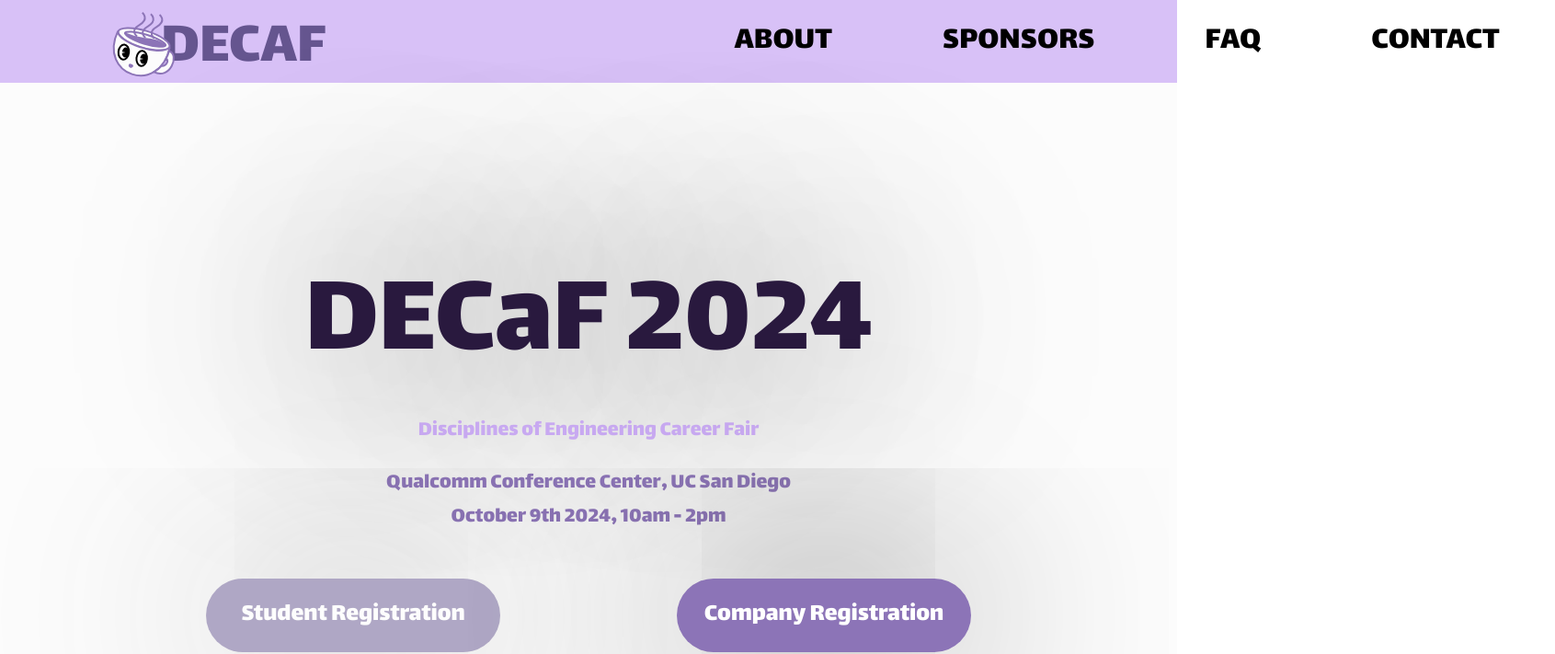
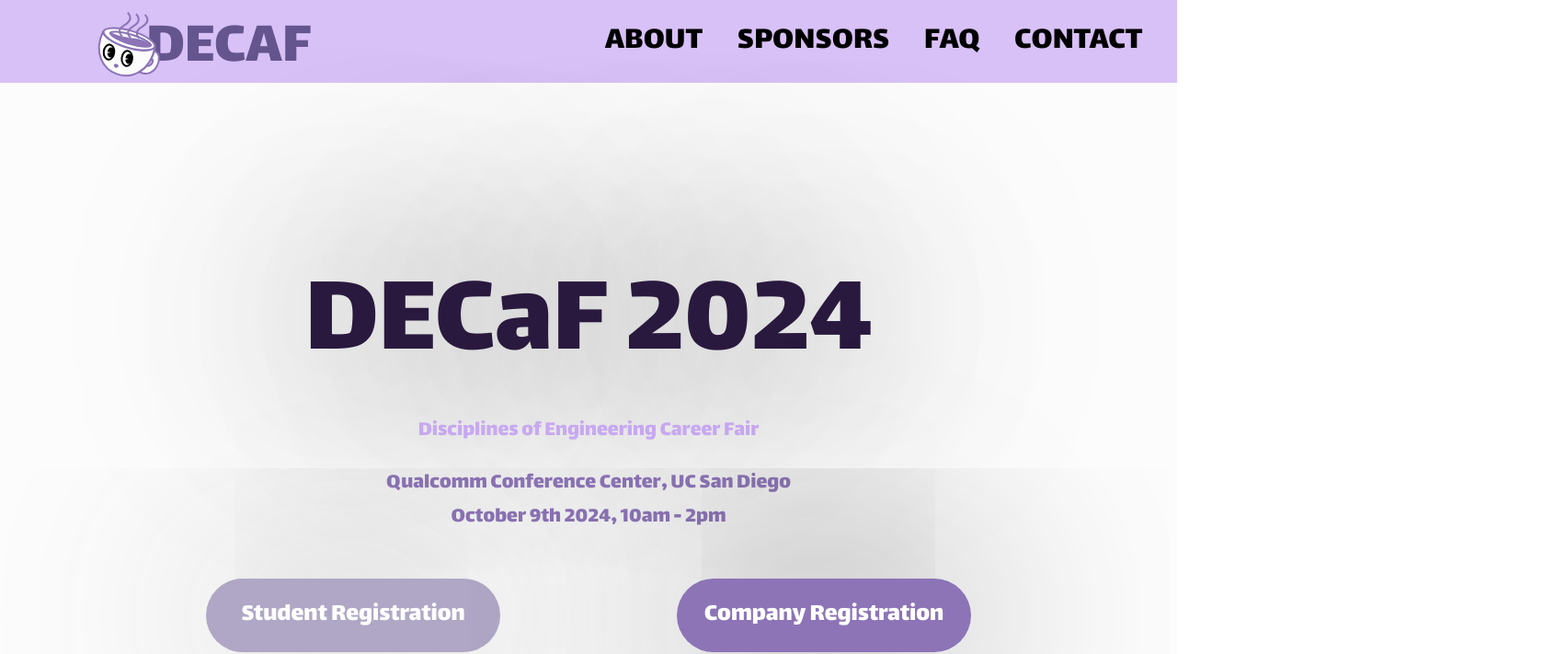
Before and after one commit to r800360/decafucsd.com, a React (Create React App) app: page / in a window 1280 px wide. Shown: the top 711 px of the page at 92% size, 1691 px wide, since content can reach past the window. Built offline with nearby package versions, Linux system fonts and the light colour scheme.

Commit message:
Change to the Header based on flexbox

```diff
--- a/src/pages/Home/Header.css
+++ b/src/pages/Home/Header.css
@@ -2,7 +2,7 @@
   display: flex;
   flex-direction: row;
   align-items: center;
-    background-color: #D8C1F7;
+  background-color: #d8c1f7;
   width: 100%;
   height: 90px;
   font-family: "Lalezar", system-ui;
@@ -14,26 +14,40 @@
   display: flex;
   flex-direction: row;
   align-items: center;
+  justify-content: center;
   margin: auto 0;
-    margin-left: 110px;
+  /* margin-left: 110px; */
+  flex-grow: 1;
+}
+
+.whitespace {
+  display: flex;
+  flex-grow: 1;
 }
 
 .navbar {
   display: flex;
   flex-direction: row;
   align-items: center;
+  justify-content: space-evenly;
   margin: auto 0;
-    margin-left: 30%;
+  /* margin-left: 30%; */
   font-size: 36px;
+  flex-grow: 1;
 }
 
 .navbar p {
   margin: auto 60px;
 }
+
+.clickable {
+  cursor: pointer;
+}
+
 #decaf {
   font-size: 67px;
   margin: auto 0;
-    color: #65558F;
+  color: #65558f;
 }
 
 .header #mug {
--- a/src/pages/Home/Header.jsx
+++ b/src/pages/Home/Header.jsx
@@ -1,24 +1,33 @@
 import "./Header.css";
 import CoffeeMug from "../../assets/CoffeeMug.svg";
 
-function Header(){
+function Header() {
   const scrollToSection = (id) => {
-        document.getElementById(id).scrollIntoView({ behavior: 'smooth' });
+    document.getElementById(id).scrollIntoView({ behavior: "smooth" });
   };
   return (
     <div className="header">
       <div className="logo">
-                <img src={CoffeeMug} alt="coffee_mug" id='mug'></img>
-                <p id='decaf'>DECAF</p>
+        <img src={CoffeeMug} alt="coffee_mug" id="mug"></img>
+        <p id="decaf">DECAF</p>
       </div>
+      <div className="whitespace"></div>
       <div className="navbar">
-                <p onClick={() => scrollToSection('about')}>ABOUT</p>
-                <p onClick={() => scrollToSection('sponsor')}>SPONSORS</p>
-                <p onClick={() => scrollToSection('faq')}>FAQ</p>
-                <p onClick={() => scrollToSection('contact')}>CONTACT</p>
+        <div onClick={() => scrollToSection("about")} className="clickable">
+          ABOUT
+        </div>
+        <div onClick={() => scrollToSection("sponsor")} className="clickable">
+          SPONSORS
+        </div>
+        <div onClick={() => scrollToSection("faq")} className="clickable">
+          FAQ
+        </div>
+        <div onClick={() => scrollToSection("contact")} className="clickable">
+          CONTACT
         </div>
       </div>
-    )
+    </div>
+  );
 }
 
-export default Header
+export default Header;
```
Lines whose indentation alone changed are shown as unchanged.
